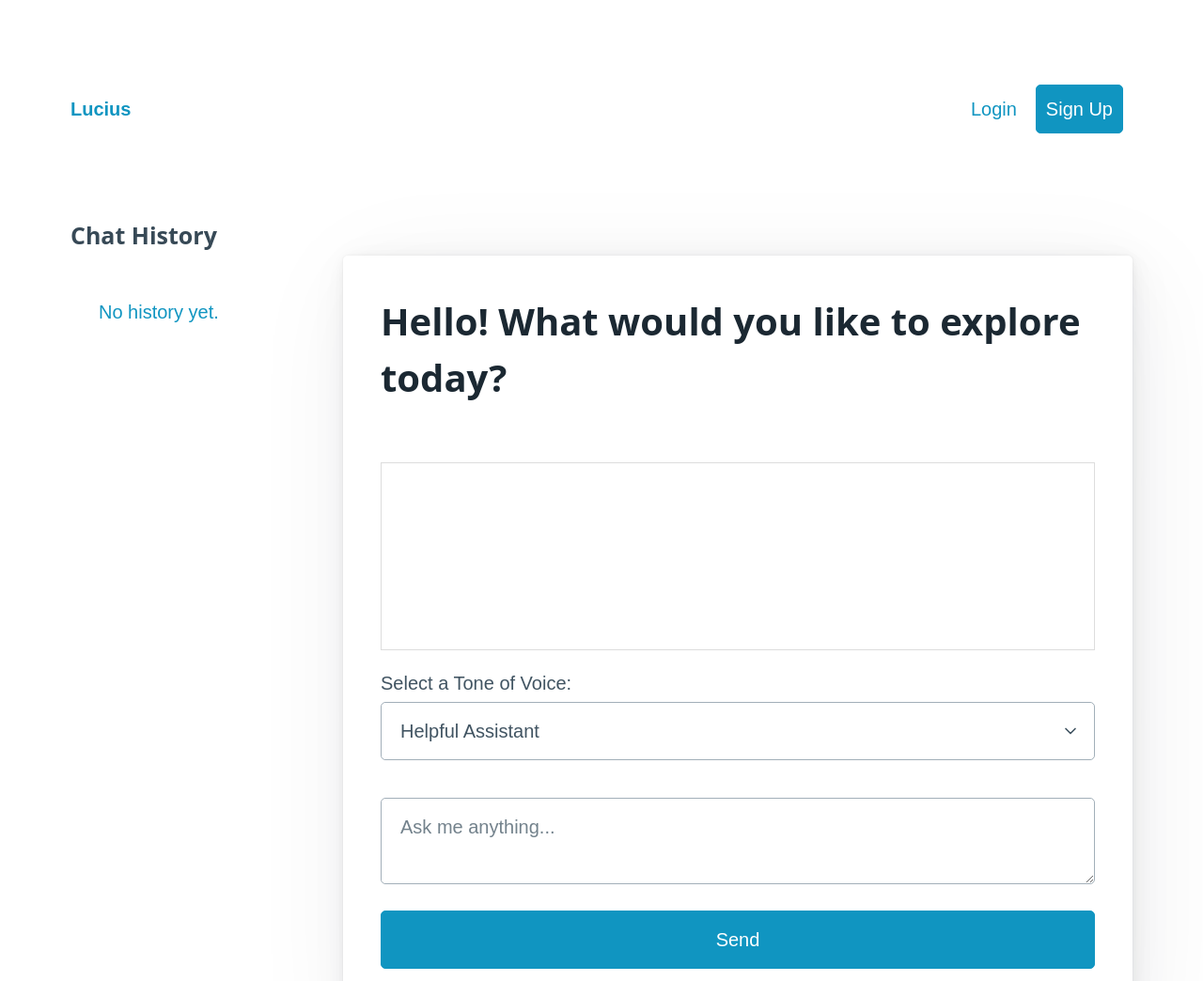
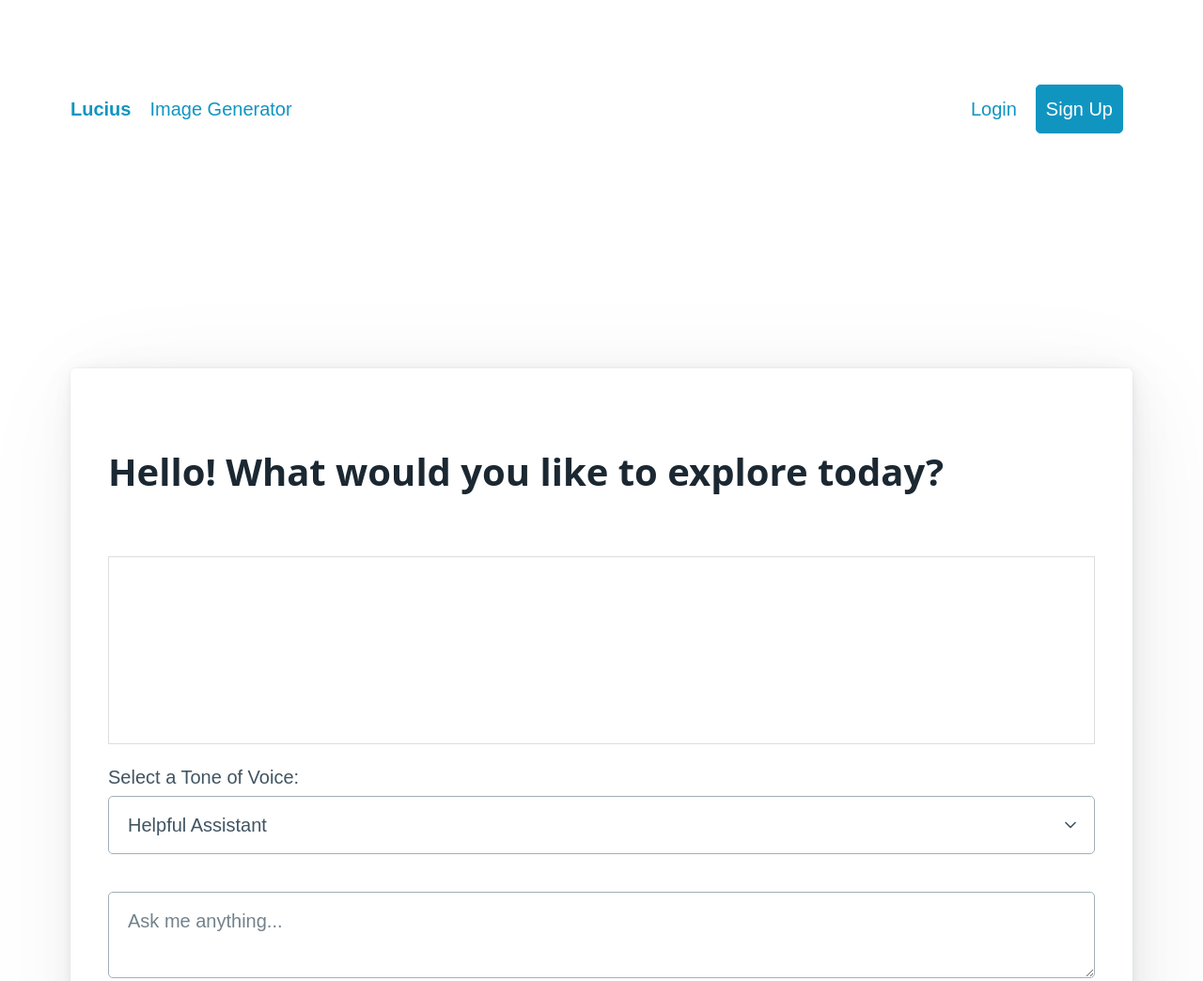
Before and after one commit to downoff/lucius-ai, a website: page index.html in a window 1280 px wide. Shown: the top 1044 px of the page at 94% size. Drawn offline with nearby package versions, Linux system fonts and the light colour scheme.

Commit message:
Add Image Generator link to navigation

```diff
--- a/index.html
+++ b/index.html
@@ -13,6 +13,7 @@
         <nav>
             <ul>
                 <li><a href="index.html"><strong>Lucius</strong></a></li>
+                <li><a href="image-generator.html">Image Generator</a></li>
             </ul>
             <ul id="logged-out-links" style="display: flex;">
                 <li><a href="login.html">Login</a></li>
@@ -25,18 +26,9 @@
         </nav>
     </header>
 
-    <div class="main-layout container">
-
-        <aside id="history-sidebar">
-            <h4 style="margin-top: 0;">Chat History</h4>
-            <ul id="history-list">
-                <li><a href="#">No history yet.</a></li>
-            </ul>
-        </aside>
-
-        <main id="chat-container">
+    <main class="container">
         <article id="chat-interface">
-                <h1 id="welcome-message">Hello! What would you like to explore today?</h1>
+            <h1>Hello! What would you like to explore today?</h1>
             <div id="output-area" style="margin-top: 2rem; border: 1px solid #ddd; padding: 1rem; min-height: 200px; white-space: pre-wrap; word-wrap: break-word;"></div>
             <form id="prompt-form" style="margin-top: 1rem;">
                 <label for="tone-select">Select a Tone of Voice:</label>
@@ -52,7 +44,6 @@
             </form>
         </article>
     </main>
-    </div>
 
     <script src="app.js"></script>
 </body>
```
Also changed, not shown: login.html (+1 -0 lines), pricing.html (+8 -4 lines), signup.html (+1 -0 lines). Lines whose indentation alone changed are shown as unchanged.
